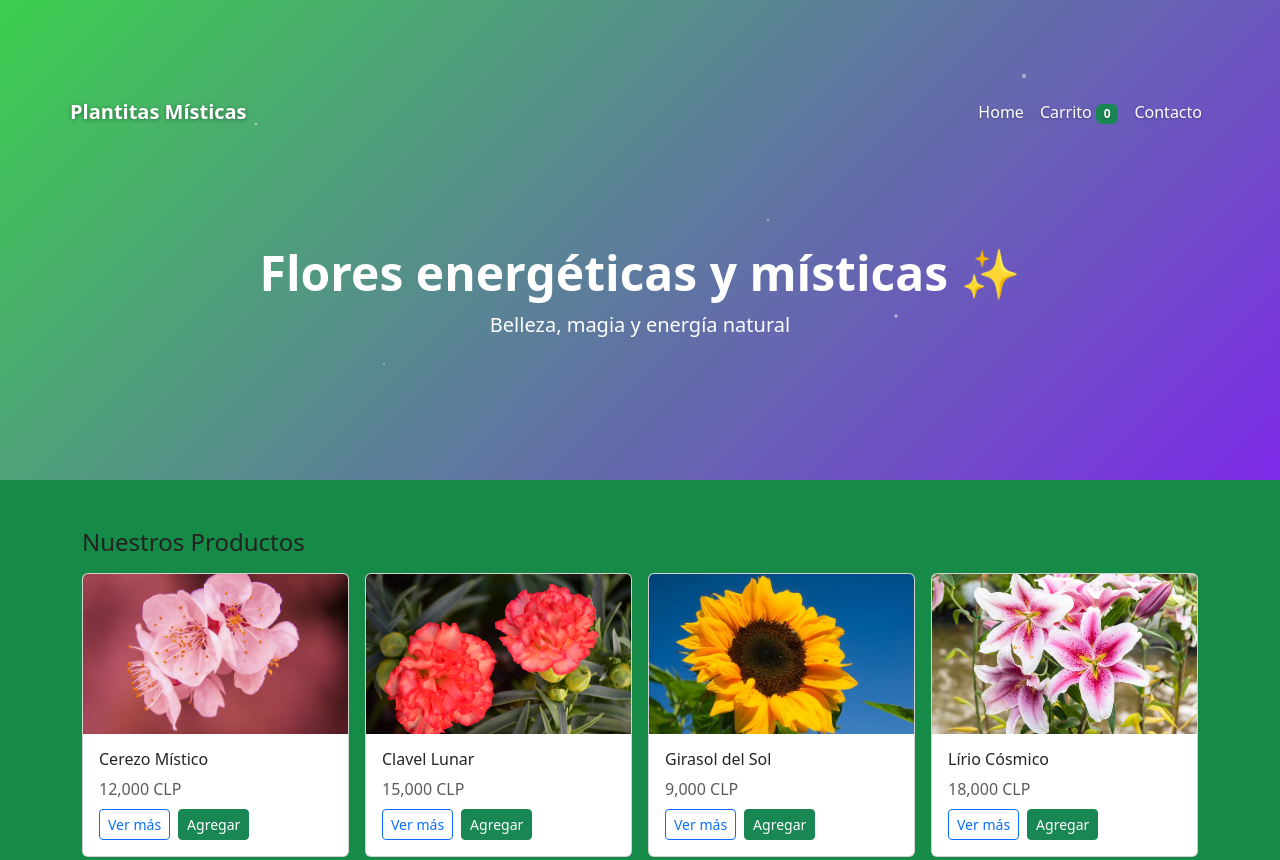
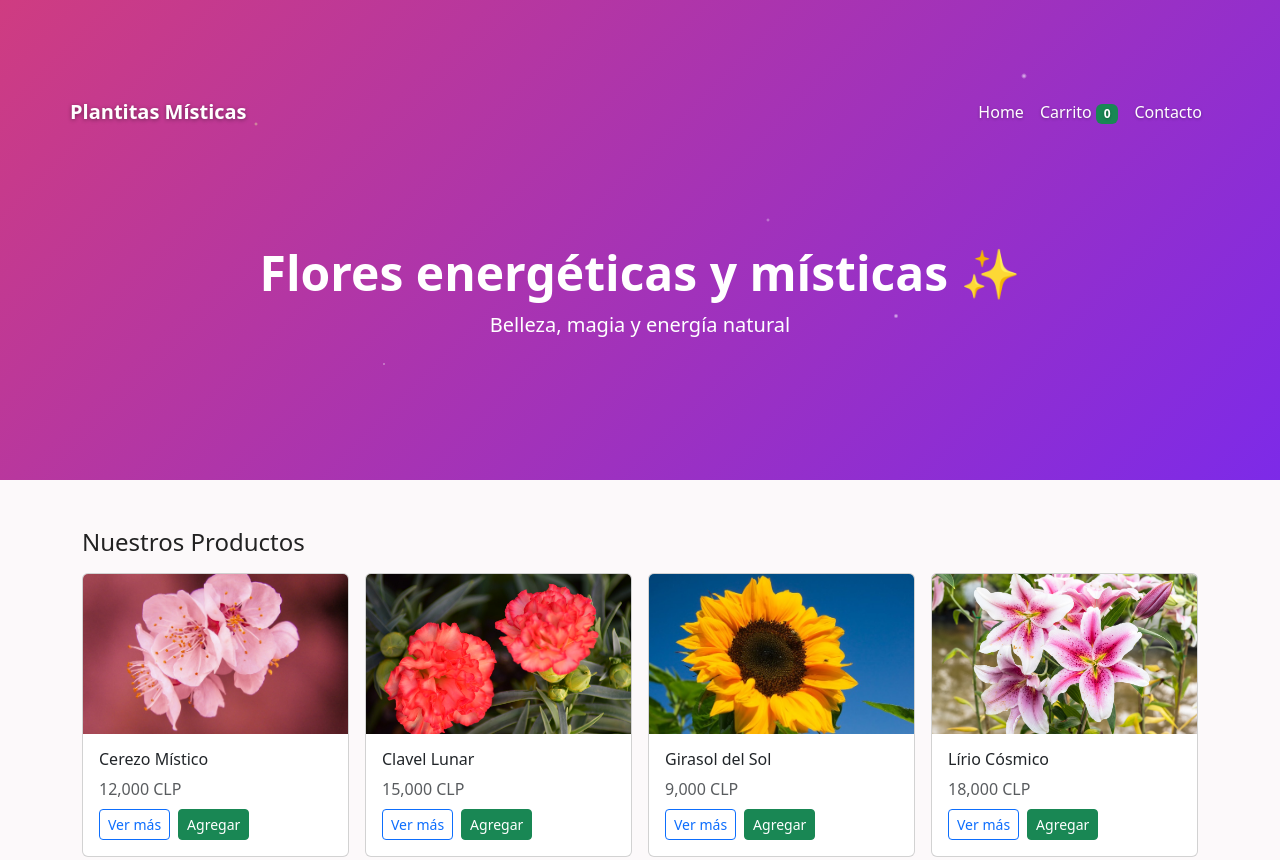
Before and after one commit to valeriahernan/Plantitasmisticas, a plain HTML site: page index.html in a window 1280 px wide. Shown: the top 860 px of the page. Drawn offline with nearby package versions, Linux system fonts and the light colour scheme.

Commit message:
fondo grad

```diff
--- a/css/parallax.css
+++ b/css/parallax.css
@@ -1,6 +1,6 @@
 /* 📌 Fondo parallax con degradado verde aaa morado */
 .parallax-bg {
-  background: linear-gradient(135deg, #3ccf4e 0%, #7d2ae8 100%);
+  background: linear-gradient(135deg, #cf3c81 0%, #7d2ae8 100%);
   background-attachment: fixed;
   background-size: cover;
   background-position: center;
@@ -19,7 +19,7 @@
   height: 100%;
   pointer-events: none;
   background-image:
-    radial-gradient(2px 2px at 20% 30%, rgba(255,255,255,0.8), transparent),
+    radial-gradient(2px 2px at 20% 30%, rgba(230, 238, 162, 0.8), transparent),
     radial-gradient(2px 2px at 60% 50%, rgba(255,255,255,0.6), transparent),
     radial-gradient(3px 3px at 80% 20%, rgba(255,255,255,0.9), transparent),
     radial-gradient(1.5px 1.5px at 30% 80%, rgba(255,255,255,0.7), transparent),
--- a/css/styles.css
+++ b/css/styles.css
@@ -6,7 +6,7 @@
 
 body {
   font-family: system-ui, -apple-system, "Segoe UI", Roboto, "Helvetica Neue", Arial;
-  background: #168b47;
+  background: hwb(343 79% 11% / 0.096);
   color: #222;
 }
 
```
